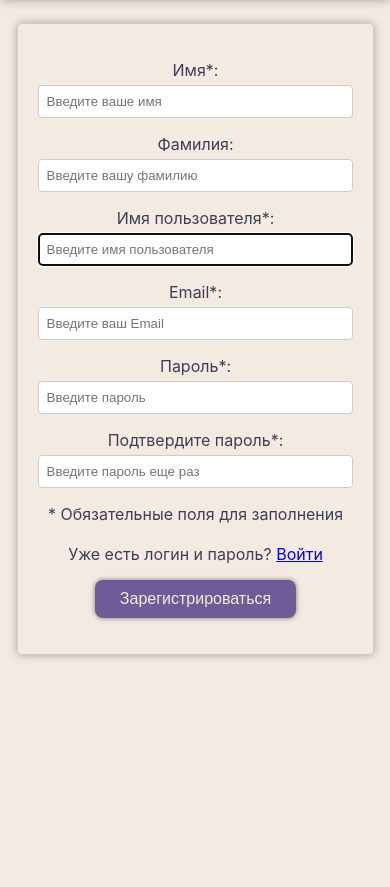
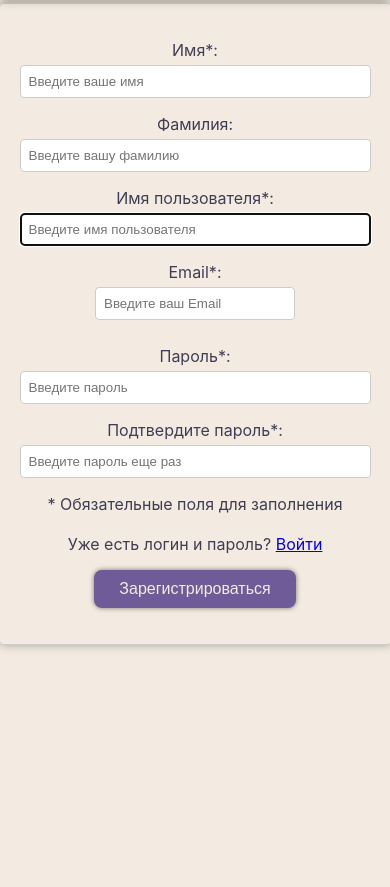
Before and after one commit to darkweid/django_site, a Django app: page /users/register/ in a window 390 px wide. Shown: the part 47-934 px from the top of the page. After the commit the page ends 696 px from the top, so only its background shows below. Run offline with Django 5.2, Linux system fonts and the light colour scheme.

Commit message:
Add styles

```diff
--- a/myapp/static/myapp/css/styles.css
+++ b/myapp/static/myapp/css/styles.css
@@ -325,6 +325,15 @@ label {
     color: #3f3d54;
 }
 
+input#id_name,
+input#id_contact,
+input#id_location,
+input#id_email {
+    margin-bottom: 10px;
+    width: 30%;
+    min-width: 200px;
+}
+
 .form-input {
     width: 100%;
     padding: 8px;
@@ -354,6 +363,7 @@ button[type="submit"]:hover {
 
 /* Стили для контейнера блока вопроса */
 .question-block {
+    text-align: center;
     border: 1px solid #f3ebe1; /* Цвет и толщина рамки */
     border-radius: 4px; /* Скругление углов */
     padding: 10px; /* Отступ внутри блока */
@@ -370,6 +380,7 @@ button[type="submit"]:hover {
     color: #3f3d54; /* Цвет текста */
     margin-bottom: 5px; /* Отступ снизу */
     display: block; /* Чтобы отступы работали */
+    margin: 0 auto;
 }
 
 /* Стили для описания вопросов */
@@ -380,10 +391,12 @@ button[type="submit"]:hover {
     display: block; /* Чтобы отступы работали */
 }
 
+
 /* Стили для текстового поля */
 .custom-textarea {
     width: 70%;
     min-height: 40px;
+    min-width: 200px;
     height: 40px; /* Устанавливаем фиксированную начальную высоту */
     font-size: 15px;
     resize: none;
@@ -631,9 +644,19 @@ p:empty + p {
     }
 
     .container {
-        margin-left: 0;
+        /*margin-left: 0;*/
         /*padding: 5px;*/
-        width: 90%;
+        margin: 0 auto;
+        padding: 0px;
+        width: 100%;
+    }
+
+    .survey-container{
+        padding: 20px;
+    }
+
+    .question-block {
+        padding: 5px;
     }
 
     .sidebar ul li {
@@ -644,6 +667,7 @@ p:empty + p {
     .review-item, .review-item-video {
         width: 100%; /* Устанавливаем ширину в 100% от родительского контейнера */
     }
+
 }
 
 
```
